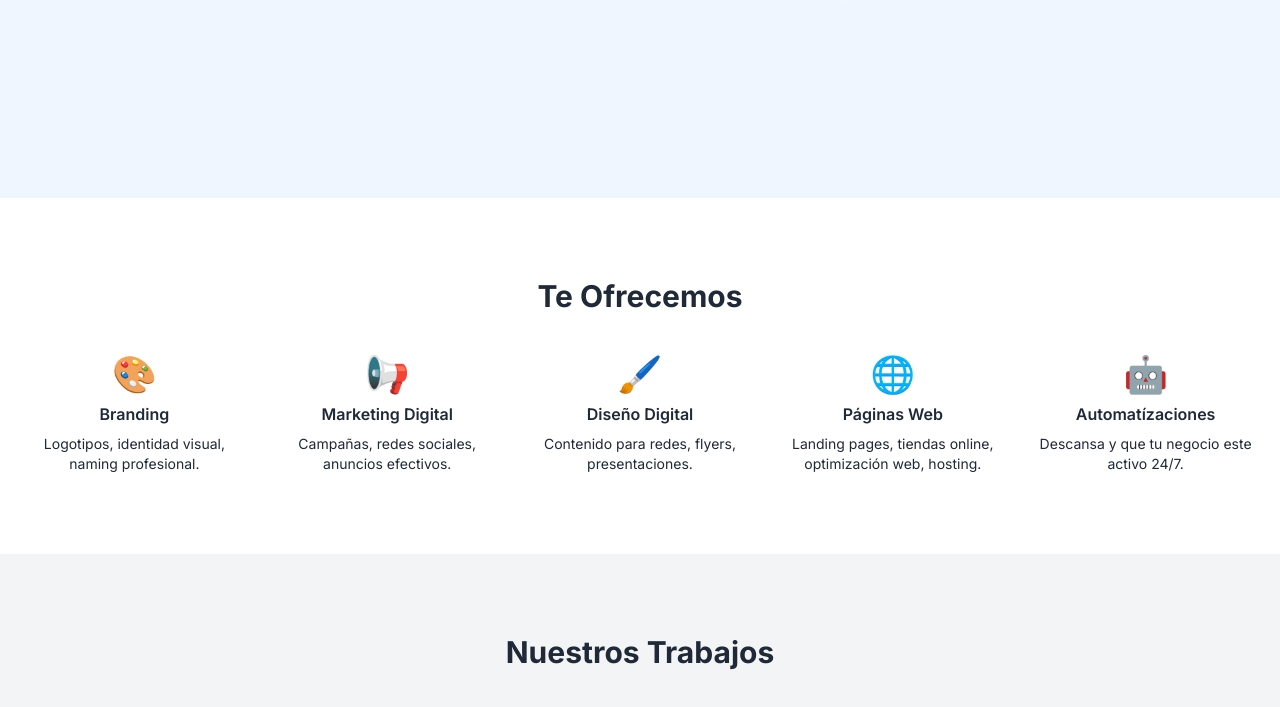
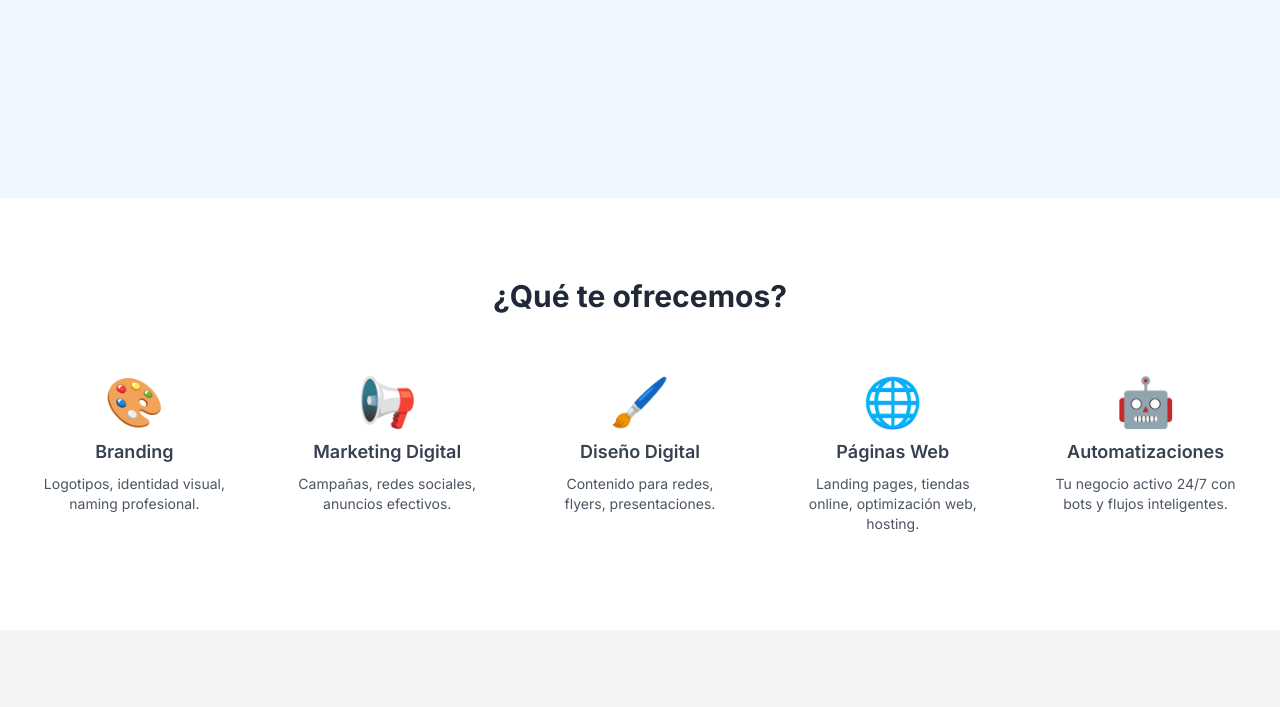
Before and after one commit to DigitalSolutions-ux/Digital-Solutions-ux, a plain HTML site: page index.html in a window 1280 px wide. Shown: the part 602-1309 px from the top of the page. Drawn offline with nearby package versions, Linux system fonts and the light colour scheme; grey boxes are pictures that could not be loaded.

Commit message:
Update index.html

```diff
--- a/index.html
+++ b/index.html
@@ -77,35 +77,41 @@
 
  <!-- Servicios -->
 <section id="servicios" class="py-20 bg-white px-6 max-w-7xl mx-auto">
-    <h2 class="text-3xl font-bold text-center mb-10">Te Ofrecemos</h2>
-    <div class="grid md:grid-cols-5 gap-8">
-      <div class="text-center">
-        <div class="text-blue-600 text-4xl mb-2">🎨</div>
-        <h3 class="font-semibold mb-2">Branding</h3>
-        <p class="text-sm">Logotipos, identidad visual, naming profesional.</p>
+  <h2 class="text-3xl font-bold text-center mb-12 text-gray-800">¿Qué te ofrecemos?</h2>
+  <div class="grid gap-8 sm:grid-cols-2 md:grid-cols-3 lg:grid-cols-5">
+    <!-- Servicio 1 -->
+    <div class="flex flex-col items-center text-center p-4 rounded-lg hover:bg-gray-50 transition">
+      <div class="text-blue-600 text-5xl mb-3">🎨</div>
+      <h3 class="text-lg font-semibold mb-2 text-gray-700">Branding</h3>
+      <p class="text-sm text-gray-600">Logotipos, identidad visual, naming profesional.</p>
     </div>
-      <div class="text-center">
-        <div class="text-blue-600 text-4xl mb-2">📢</div>
-        <h3 class="font-semibold mb-2">Marketing Digital</h3>
-        <p class="text-sm">Campañas, redes sociales, anuncios efectivos.</p>
+    <!-- Servicio 2 -->
+    <div class="flex flex-col items-center text-center p-4 rounded-lg hover:bg-gray-50 transition">
+      <div class="text-blue-600 text-5xl mb-3">📢</div>
+      <h3 class="text-lg font-semibold mb-2 text-gray-700">Marketing Digital</h3>
+      <p class="text-sm text-gray-600">Campañas, redes sociales, anuncios efectivos.</p>
     </div>
-      <div class="text-center">
-        <div class="text-blue-600 text-4xl mb-2">🖌️</div>
-        <h3 class="font-semibold mb-2">Diseño Digital</h3>
-        <p class="text-sm">Contenido para redes, flyers, presentaciones.</p>
+    <!-- Servicio 3 -->
+    <div class="flex flex-col items-center text-center p-4 rounded-lg hover:bg-gray-50 transition">
+      <div class="text-blue-600 text-5xl mb-3">🖌️</div>
+      <h3 class="text-lg font-semibold mb-2 text-gray-700">Diseño Digital</h3>
+      <p class="text-sm text-gray-600">Contenido para redes, flyers, presentaciones.</p>
     </div>
-      <div class="text-center">
-        <div class="text-blue-600 text-4xl mb-2">🌐</div>
-        <h3 class="font-semibold mb-2">Páginas Web</h3>
-        <p class="text-sm">Landing pages, tiendas online, optimización web, hosting.</p>
+    <!-- Servicio 4 -->
+    <div class="flex flex-col items-center text-center p-4 rounded-lg hover:bg-gray-50 transition">
+      <div class="text-blue-600 text-5xl mb-3">🌐</div>
+      <h3 class="text-lg font-semibold mb-2 text-gray-700">Páginas Web</h3>
+      <p class="text-sm text-gray-600">Landing pages, tiendas online, optimización web, hosting.</p>
     </div>
-      <div class="text-center">
-        <div class="text-blue-600 text-4xl mb-2">🤖</div>
-        <h3 class="font-semibold mb-2">Automatízaciones</h3>
-        <p class="text-sm">Descansa y que tu negocio este activo 24/7.</p>
+    <!-- Servicio 5 -->
+    <div class="flex flex-col items-center text-center p-4 rounded-lg hover:bg-gray-50 transition">
+      <div class="text-blue-600 text-5xl mb-3">🤖</div>
+      <h3 class="text-lg font-semibold mb-2 text-gray-700">Automatizaciones</h3>
+      <p class="text-sm text-gray-600">Tu negocio activo 24/7 con bots y flujos inteligentes.</p>
     </div>
   </div>
 </section>
+
 
   <!-- Portafolio -->
   <section id="portafolio" class="bg-gray-100 py-20 px-6">
```
Lines whose indentation alone changed are shown as unchanged.
